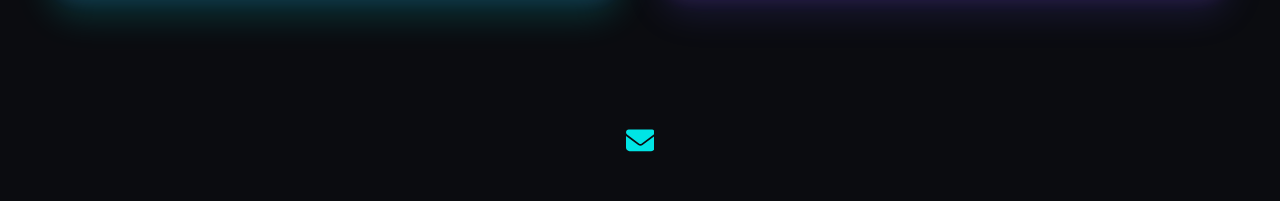
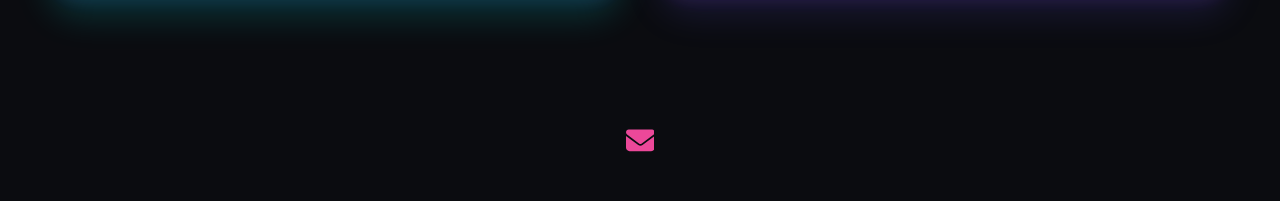
Before and after one commit to Mahmoud142/Mahmoud-Abdellah, a React (Vite) app: page / in a window 1280 px wide. Shown: the part 5786-5987 px from the top of the page. Built offline with nearby package versions, Linux system fonts and the light colour scheme.

Commit message:
style(contact): apply pink brand color to Contact heading icon

```diff
--- a/src/components/Contact/Contact.tsx
+++ b/src/components/Contact/Contact.tsx
@@ -11,7 +11,7 @@ interface ContactProps {
 export function Contact({ onResumeClick }: ContactProps) {
     return (
         <div id="contact" className="nav-section">
-            <SectionHeading title="Let's Connect" icon={<FaEnvelope />} />
+            <SectionHeading title="Let's Connect" icon={<FaEnvelope />} iconColor="var(--heading-contact)" />
             <section className="panel contact-strip">
                 <div className="contact-info-row reveal">
                     <div className="status-badge">
```
